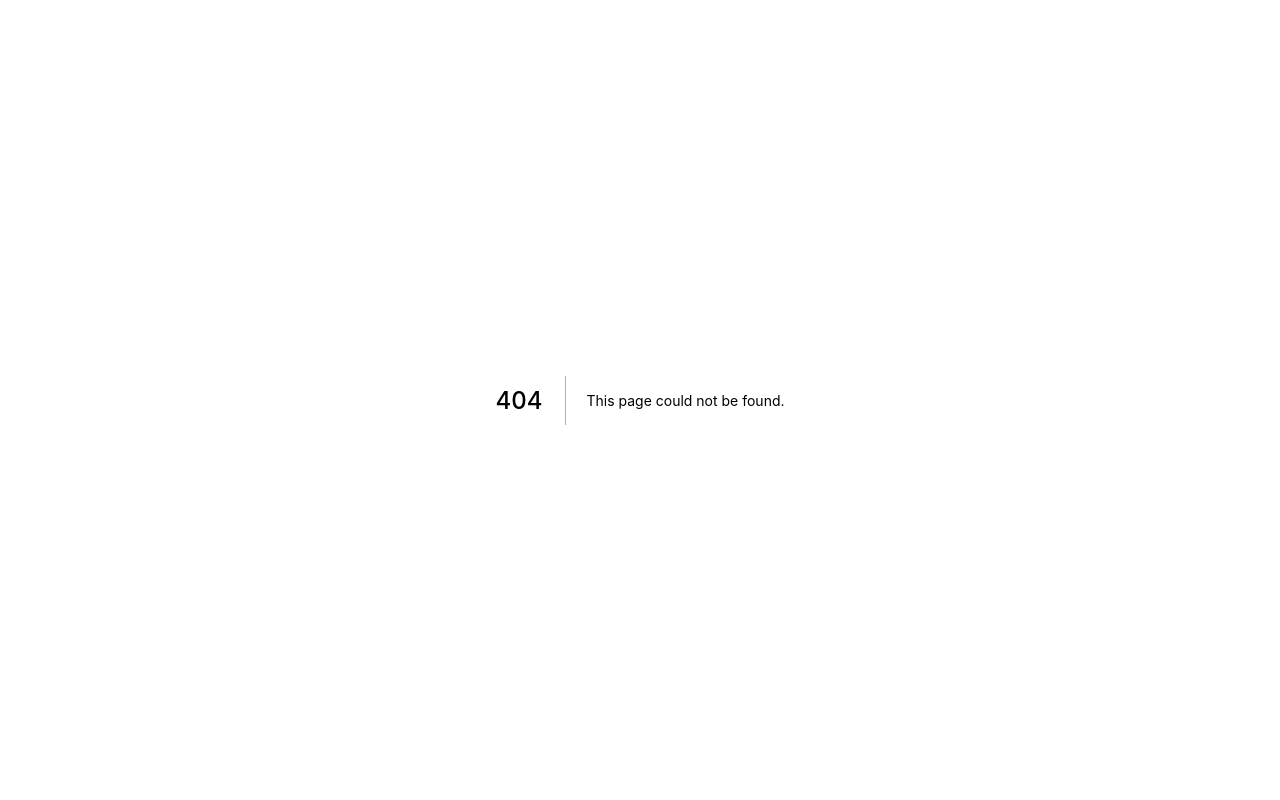
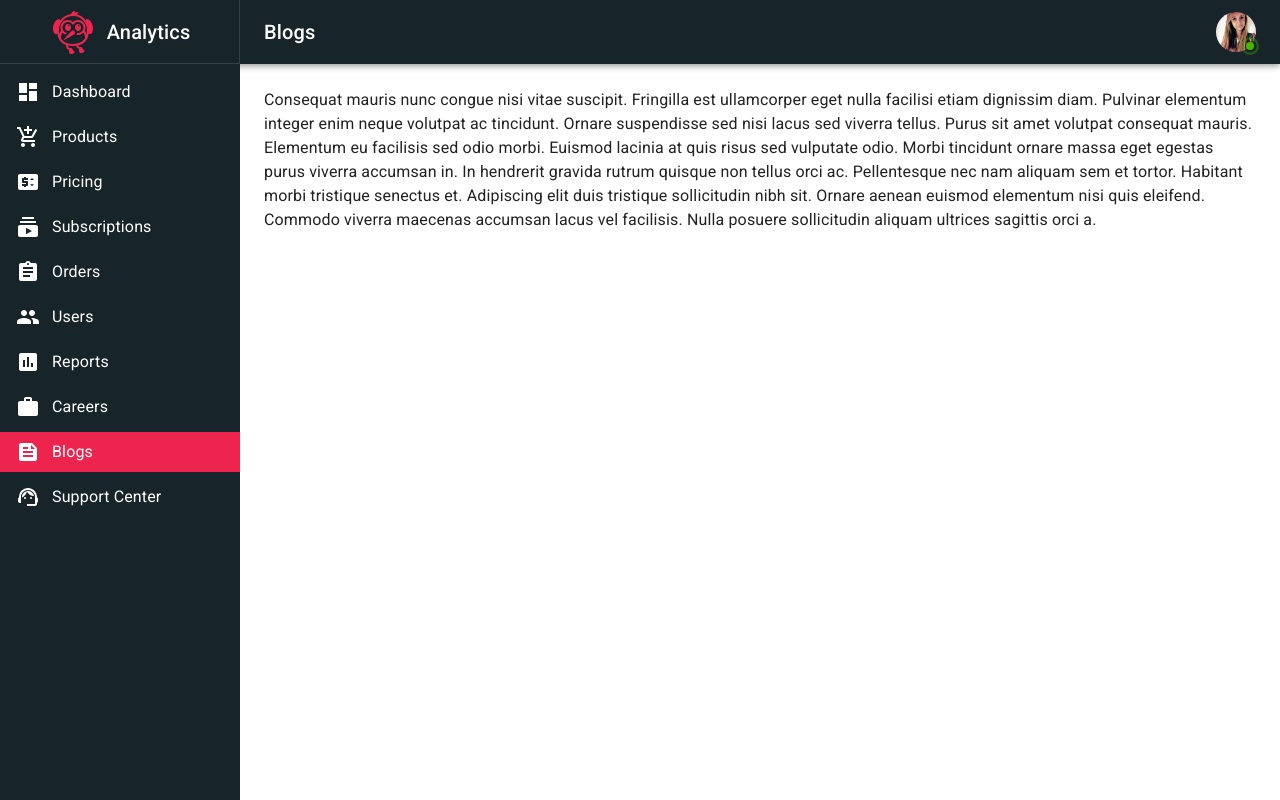
Before and after one commit to titprashantv/next-ts, a Next.js app: page /blogs in a window 1280 px wide. Before the commit this address had no page. Built offline with nearby package versions, Linux system fonts and the light colour scheme.

Commit message:
Add pages

```diff
--- a/components/navigation/ActiveLink.tsx
+++ b/components/navigation/ActiveLink.tsx
@@ -41,8 +41,9 @@ const ActiveLink = (props: Props) => {
 
     return (
         <Link href={href} key={menuName}>
-            <ListItemButton className={activeClass}>
-                <ListItemIcon sx={{minWidth: 36}}>
+            <ListItemButton className={activeClass} sx={{color: '#ffffff', paddingTop: '4px', paddingBottom: '4px', backgroundColor: activeClass === 'active' ? '#ED254EFF' : '#17252A',
+                '&:hover': {color: '#ffffff', backgroundColor: '#ED254EFF'}}}>
+                <ListItemIcon sx={{minWidth: 36, color: '#ffffff'}}>
                     <NavIcon icon={menuIcon}/>
                 </ListItemIcon>
                 <ListItemText primary={menuName}/>
--- a/components/navigation/MainMenu.tsx
+++ b/components/navigation/MainMenu.tsx
@@ -1,18 +1,13 @@
 const MainMenu = [
-    {
-        path: '/',
-        name: 'Dashboard',
-        icon: 'Dashboard'
-    },
-    {
-        path: '/users',
-        name: 'Users',
-        icon: 'Group'
-    },
-    {
-        path: '/reports',
-        name: 'Reports',
-        icon: 'InsertChart'
-    }
+    {name: 'Dashboard', icon: 'Dashboard', path: '/'},
+    {name: 'Products', icon: 'AddShoppingCart', path: '/products'},
+    {name: 'Pricing', icon: 'PriceChange', path: '/pricing'},
+    {name: 'Subscriptions', icon: 'Subscriptions', path: '/subscriptions'},
+    {name: 'Orders', icon: 'Assignment', path: '/orders'},
+    {name: 'Users', icon: 'Group', path: '/users'},
+    {name: 'Reports', icon: 'InsertChart', path: '/reports'},
+    {name: 'Careers', icon: 'Work', path: '/careers'},
+    {name: 'Blogs', icon: 'Feed', path: '/blogs'},
+    {name: 'Support Center', icon: 'SupportAgent', path: '/support'}
 ];
 export default MainMenu;
--- a/components/navigation/NavBar.tsx
+++ b/components/navigation/NavBar.tsx
@@ -6,6 +6,7 @@ import ActiveLink from "./ActiveLink";
 
 const headerHeight = 64;
 const drawerWidth = 240;
+const primaryColor = '#17252A';
 
 interface Props {
     window?: () => Window;
@@ -60,21 +61,8 @@ export default function NavBar(props: Props) {
         <div>
             <List>
                 {MainMenu.map((row, index) => (
-                    <ListItem key={row.name} disablePadding>
+                    <ListItem key={row.name} disablePadding sx={{marginBottom: '5px'}}>
                         <ActiveLink menuName={row.name} menuIcon={row.icon} href={row.path} as=""/>
-                    </ListItem>
-                ))}
-            </List>
-            <Divider/>
-            <List>
-                {['All mail', 'Trash', 'Spam'].map((text, index) => (
-                    <ListItem key={text} disablePadding>
-                        <ListItemButton>
-                            <ListItemIcon>
-                                {index % 2 === 0 ? <MoveToInbox/> : <Mail/>}
-                            </ListItemIcon>
-                            <ListItemText primary={text}/>
-                        </ListItemButton>
                     </ListItem>
                 ))}
             </List>
@@ -88,7 +76,11 @@ export default function NavBar(props: Props) {
             <CssBaseline/>
             <AppBar position="fixed">
                 <Box sx={{display: 'flex'}}>
-                    <Box sx={{width: drawerWidth, height: headerHeight, display: {xs: 'none', md: 'flex'}, alignItems: 'center', justifyContent: 'center', borderRight: '1px solid'}}>
+                    <Box sx={{
+                        width: drawerWidth, height: headerHeight, display: {xs: 'none', md: 'flex'}, alignItems: 'center', justifyContent: 'center',
+                        borderRight: '1px solid rgba(255, 255, 255, 0.12)',
+                        borderBottom: '1px solid rgba(255, 255, 255, 0.12)'
+                    }}>
                         <Typography variant="h6" noWrap component="div" sx={{display: 'flex', alignItems: 'center'}}>
                             <FlutterDash color="secondary" sx={{marginRight: '10px', width: '48px', height: '48px'}}/> Analytics
                         </Typography>
@@ -118,10 +110,17 @@ export default function NavBar(props: Props) {
             </AppBar>
             <Box component="nav" sx={{width: {md: drawerWidth}, flexShrink: {md: 0}}} aria-label="mailbox folders">
                 <Drawer container={container} variant="temporary" open={mobileOpen} onClose={handleSideBarToggle} ModalProps={{keepMounted: true}}
-                        sx={{display: {xs: 'block', md: 'none'}, '& .MuiDrawer-paper': {boxSizing: 'border-box', width: drawerWidth, top: headerHeight}}}>
+                        sx={{
+                            display: {xs: 'block', md: 'none'},
+                            '& .MuiDrawer-paper': {boxSizing: 'border-box', width: drawerWidth, top: headerHeight, backgroundColor: primaryColor, border: 'none'}
+                        }}>
                     {sideBar}
                 </Drawer>
-                <Drawer variant="permanent" sx={{display: {xs: 'none', md: 'block'}, '& .MuiDrawer-paper': {boxSizing: 'border-box', width: drawerWidth, top: headerHeight}}} open>
+                <Drawer variant="permanent" open
+                        sx={{
+                            display: {xs: 'none', md: 'block'},
+                            '& .MuiDrawer-paper': {boxSizing: 'border-box', width: drawerWidth, top: headerHeight, backgroundColor: primaryColor, border: 'none'}
+                        }}>
                     {sideBar}
                 </Drawer>
             </Box>
--- a/components/navigation/NavIcon.tsx
+++ b/components/navigation/NavIcon.tsx
@@ -1,5 +1,5 @@
 import * as React from 'react';
-import {Dashboard, Group, InsertChart} from '@mui/icons-material';
+import {Dashboard, AddShoppingCart, PriceChange, Subscriptions, Assignment, Group, InsertChart, Work, Feed, SupportAgent} from '@mui/icons-material';
 
 interface Props {
     icon: string;
@@ -10,10 +10,24 @@ const NavIcon = (props: Props) => {
     switch (icon) {
         case 'Dashboard':
             return <Dashboard/>;
+        case 'AddShoppingCart':
+            return <AddShoppingCart/>;
+        case 'PriceChange':
+            return <PriceChange/>;
+        case 'Subscriptions':
+            return <Subscriptions/>;
+        case 'Assignment':
+            return <Assignment/>;
         case 'Group':
             return <Group/>;
         case 'InsertChart':
             return <InsertChart/>;
+        case 'Work':
+            return <Work/>;
+        case 'Feed':
+            return <Feed/>;
+        case 'SupportAgent':
+            return <SupportAgent/>;
         default:
             return <Dashboard/>;
     }
--- /dev/null
+++ b/pages/blogs.tsx
@@ -0,0 +1,17 @@
+import * as React from 'react';
+import {Typography} from '@mui/material';
+import Layout from "../components/Layout";
+
+export default function Blogs() {
+    return (
+        <Layout pageTitle="Blogs">
+            <Typography paragraph>
+                Consequat mauris nunc congue nisi vitae suscipit. Fringilla est ullamcorper eget nulla facilisi etiam dignissim diam. Pulvinar elementum integer enim neque volutpat ac tincidunt.
+                Ornare suspendisse sed nisi lacus sed viverra tellus. Purus sit amet volutpat consequat mauris. Elementum eu facilisis sed odio morbi. Euismod lacinia at quis risus sed vulputate odio.
+                Morbi tincidunt ornare massa eget egestas purus viverra accumsan in. In hendrerit gravida rutrum quisque non tellus orci ac. Pellentesque nec nam aliquam sem et tortor. Habitant morbi
+                tristique senectus et. Adipiscing elit duis tristique sollicitudin nibh sit. Ornare aenean euismod elementum nisi quis eleifend. Commodo viverra maecenas accumsan lacus vel facilisis.
+                Nulla posuere sollicitudin aliquam ultrices sagittis orci a.
+            </Typography>
+        </Layout>
+    );
+};
```
Also changed, not shown: pages/careers.tsx (added, +17 -0 lines), pages/orders.tsx (added, +17 -0 lines), pages/pricing.tsx (added, +17 -0 lines), pages/products.tsx (added, +17 -0 lines), pages/subscriptions.tsx (added, +17 -0 lines), pages/support.tsx (added, +17 -0 lines).
